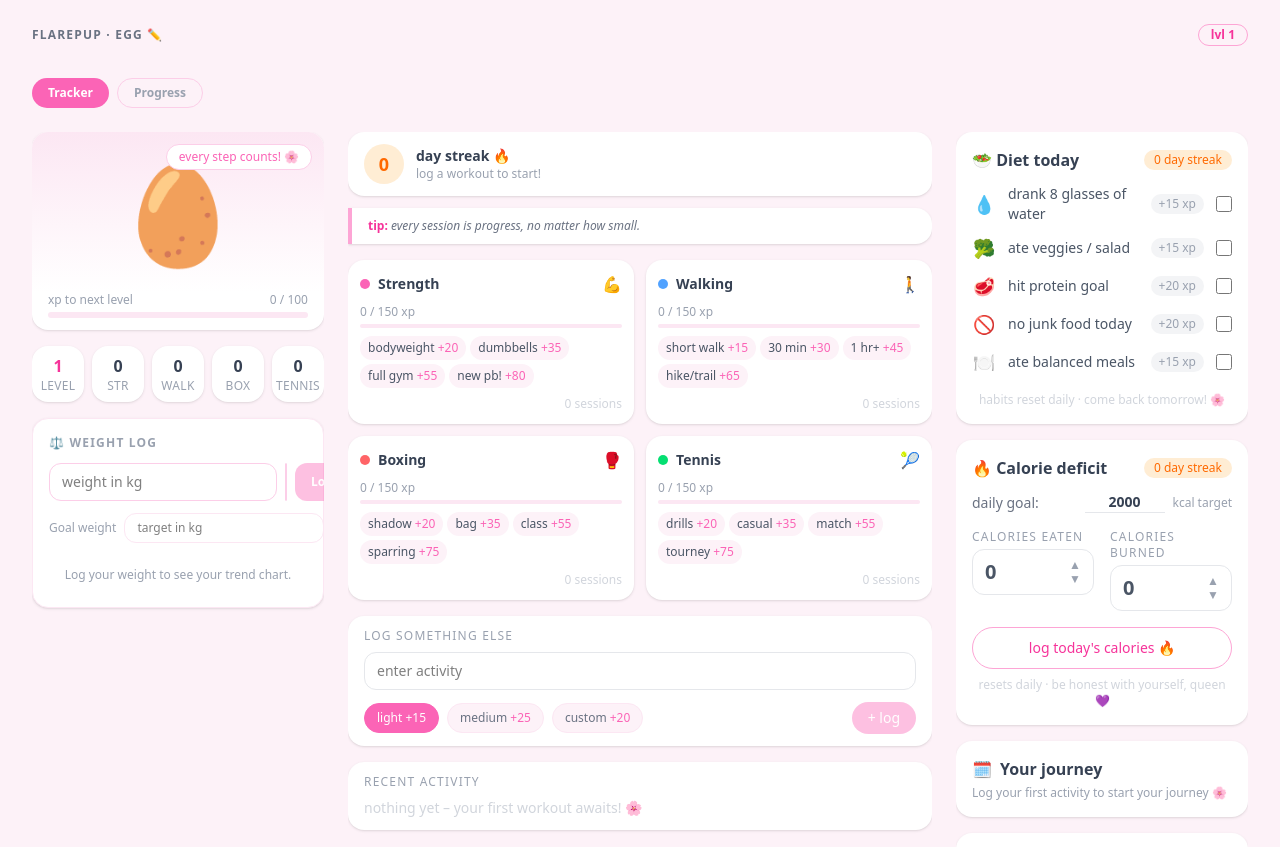
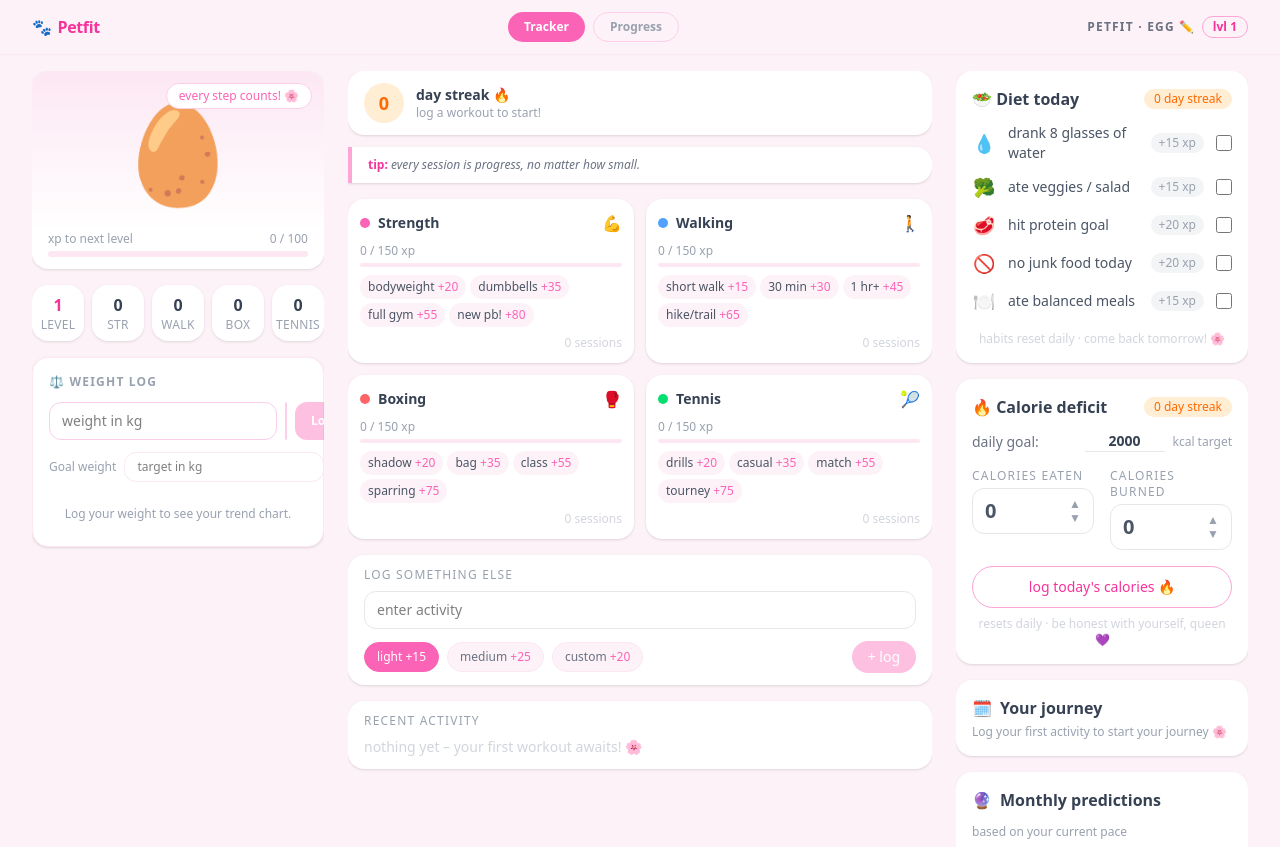
Before and after one commit to benringia/Virtual-Pet-Fitness, a Vue app: page / in a window 1280 px wide. Shown: the top 847 px of the page. Built offline with nearby package versions, Linux system fonts and the light colour scheme.

Commit message:
added app name, and header layout

```diff
--- a/src/App.vue
+++ b/src/App.vue
@@ -1,48 +1,7 @@
 <template>
   <div class="min-h-screen bg-pink-50">
-    <div class="max-w-7xl mx-auto px-4 lg:px-8 py-6">
-      <!-- Header -->
-      <header class="flex items-center justify-between mb-5 lg:mb-8">
-        <div class="flex items-center gap-1">
-          <template v-if="!editing">
-            <span class="text-xs font-bold tracking-widest text-gray-500 uppercase">
-              {{ state.petName }} · {{ stage }}
-            </span>
-            <button @click="startEdit" class="text-gray-400 hover:text-pink-400 transition-colors text-xs leading-none">✏️</button>
-          </template>
-          <template v-else>
-            <input
-              ref="inputEl"
-              v-model="editValue"
-              maxlength="20"
-              @keyup.enter="saveEdit"
-              @blur="saveEdit"
-              class="text-xs font-bold tracking-widest text-gray-500 uppercase bg-transparent border-b border-pink-300 focus:outline-none w-32"
-            />
-            <span class="text-xs font-bold tracking-widest text-gray-500 uppercase">· {{ stage }}</span>
-          </template>
-        </div>
-        <div class="flex items-center gap-2">
-          <span v-if="state.startDate" class="text-xs text-gray-400">day {{ dayCount }}</span>
-          <span class="border border-pink-300 text-pink-500 rounded-full px-3 py-0.5 text-xs font-semibold">
-            lvl {{ state.level }}
-          </span>
-        </div>
-      </header>
-
-      <!-- Tab switcher -->
-      <nav class="flex gap-2 mb-5 lg:mb-6" aria-label="View switcher">
-        <button
-          @click="activeView = 'tracker'"
-          :class="activeView === 'tracker' ? 'bg-pink-400 text-white' : 'text-gray-400 hover:bg-pink-50 border border-pink-200'"
-          class="rounded-full px-4 py-1.5 text-xs font-semibold transition-colors"
-        >Tracker</button>
-        <button
-          @click="activeView = 'progress'"
-          :class="activeView === 'progress' ? 'bg-pink-400 text-white' : 'text-gray-400 hover:bg-pink-50 border border-pink-200'"
-          class="rounded-full px-4 py-1.5 text-xs font-semibold transition-colors"
-        >Progress</button>
-      </nav>
+    <Header v-model="activeView" />
+    <div class="max-w-7xl mx-auto px-4 lg:px-8 py-4">
 
       <ProgressDashboard v-if="activeView === 'progress'" />
 
@@ -63,12 +22,14 @@
           <StatsPanel />
         </div>
       </div>
+
     </div>
   </div>
 </template>
 
 <script setup>
-import { computed, onMounted, ref, nextTick } from 'vue'
+import { onMounted, ref } from 'vue'
+import Header from './components/Header.vue'
 import Pet from './components/Pet.vue'
 import WorkoutLogger from './components/WorkoutLogger.vue'
 import DietHabits from './components/DietHabits.vue'
@@ -77,29 +38,9 @@ import WeightLog from './components/WeightLog.vue'
 import StatsPanel from './components/StatsPanel.vue'
 import ProgressDashboard from './components/ProgressDashboard.vue'
 import { state } from './store/state.js'
-import { checkDayRollover, daysBetween, getTodayDate } from './utils/dates.js'
-import { getStageFromLevel } from './utils/xp.js'
+import { checkDayRollover } from './utils/dates.js'
 
 onMounted(() => checkDayRollover(state))
 
-const stage = computed(() => getStageFromLevel(state.level))
-const dayCount = computed(() => state.startDate ? daysBetween(state.startDate, getTodayDate()) + 1 : 1)
-
 const activeView = ref('tracker')
-
-const editing = ref(false)
-const editValue = ref('')
-const inputEl = ref(null)
-
-function startEdit() {
-  editValue.value = state.petName
-  editing.value = true
-  nextTick(() => inputEl.value?.focus())
-}
-
-function saveEdit() {
-  const trimmed = editValue.value.trim()
-  state.petName = trimmed || state.petName
-  editing.value = false
-}
 </script>
--- /dev/null
+++ b/src/components/Header.vue
@@ -0,0 +1,106 @@
+<template>
+  <header class="sticky top-0 z-10 bg-pink-50/95 backdrop-blur-sm border-b border-pink-100">
+    <div class="max-w-7xl mx-auto px-4 lg:px-8 py-3">
+
+      <!-- Desktop: single row 3-zone grid -->
+      <!-- Mobile row 1: logo + pet info -->
+      <div class="flex items-center justify-between lg:grid lg:grid-cols-[auto_1fr_auto] lg:gap-4">
+
+        <!-- Left: Petfit wordmark -->
+        <div class="flex items-center gap-1.5 font-bold text-pink-500 tracking-tight text-base">
+          <span aria-hidden="true">🐾</span>
+          <span>Petfit</span>
+        </div>
+
+        <!-- Center: tab switcher — hidden on mobile row 1, shown on desktop -->
+        <nav class="hidden lg:flex justify-center gap-2" aria-label="View switcher">
+          <button
+            @click="emit('update:modelValue', 'tracker')"
+            :class="modelValue === 'tracker' ? 'bg-pink-400 text-white' : 'text-gray-400 hover:bg-pink-100 border border-pink-200'"
+            class="rounded-full px-4 py-1.5 text-xs font-semibold transition-colors"
+          >Tracker</button>
+          <button
+            @click="emit('update:modelValue', 'progress')"
+            :class="modelValue === 'progress' ? 'bg-pink-400 text-white' : 'text-gray-400 hover:bg-pink-100 border border-pink-200'"
+            class="rounded-full px-4 py-1.5 text-xs font-semibold transition-colors"
+          >Progress</button>
+        </nav>
+
+        <!-- Right: pet info -->
+        <div class="flex items-center gap-2">
+          <!-- Pet name (editable) + stage -->
+          <div class="flex items-center gap-1">
+            <template v-if="!editing">
+              <span class="text-xs font-bold tracking-widest text-gray-500 uppercase">
+                {{ state.petName }} · {{ stage }}
+              </span>
+              <button @click="startEdit" aria-label="Rename pet" class="text-gray-400 hover:text-pink-400 transition-colors text-xs leading-none">✏️</button>
+            </template>
+            <template v-else>
+              <input
+                ref="inputEl"
+                v-model="editValue"
+                maxlength="20"
+                @keyup.enter="saveEdit"
+                @blur="saveEdit"
+                class="text-xs font-bold tracking-widest text-gray-500 uppercase bg-transparent border-b border-pink-300 focus:outline-none w-28"
+              />
+              <span class="text-xs font-bold tracking-widest text-gray-500 uppercase">· {{ stage }}</span>
+            </template>
+          </div>
+          <!-- Level badge -->
+          <span class="border border-pink-300 text-pink-500 rounded-full px-2.5 py-0.5 text-xs font-semibold whitespace-nowrap">
+            lvl {{ state.level }}
+          </span>
+          <!-- Day counter -->
+          <span v-if="state.startDate" class="text-xs text-gray-400 whitespace-nowrap">day {{ dayCount }}</span>
+        </div>
+
+      </div>
+
+      <!-- Mobile row 2: tab switcher -->
+      <nav class="flex gap-2 mt-2 lg:hidden" aria-label="View switcher">
+        <button
+          @click="emit('update:modelValue', 'tracker')"
+          :class="modelValue === 'tracker' ? 'bg-pink-400 text-white' : 'text-gray-400 hover:bg-pink-100 border border-pink-200'"
+          class="rounded-full px-4 py-1.5 text-xs font-semibold transition-colors"
+        >Tracker</button>
+        <button
+          @click="emit('update:modelValue', 'progress')"
+          :class="modelValue === 'progress' ? 'bg-pink-400 text-white' : 'text-gray-400 hover:bg-pink-100 border border-pink-200'"
+          class="rounded-full px-4 py-1.5 text-xs font-semibold transition-colors"
+        >Progress</button>
+      </nav>
+
+    </div>
+  </header>
+</template>
+
+<script setup>
+import { computed, ref, nextTick } from 'vue'
+import { state } from '../store/state.js'
+import { getStageFromLevel } from '../utils/xp.js'
+import { daysBetween, getTodayDate } from '../utils/dates.js'
+
+const props = defineProps(['modelValue'])
+const emit = defineEmits(['update:modelValue'])
+
+const stage = computed(() => getStageFromLevel(state.level))
+const dayCount = computed(() => state.startDate ? daysBetween(state.startDate, getTodayDate()) + 1 : 1)
+
+const editing = ref(false)
+const editValue = ref('')
+const inputEl = ref(null)
+
+function startEdit() {
+  editValue.value = state.petName
+  editing.value = true
+  nextTick(() => inputEl.value?.focus())
+}
+
+function saveEdit() {
+  const trimmed = editValue.value.trim()
+  state.petName = trimmed || state.petName
+  editing.value = false
+}
+</script>
--- a/src/store/persistence.js
+++ b/src/store/persistence.js
@@ -1,7 +1,7 @@
 const STORAGE_KEY = 'flarepup-v5'
 
 const defaultState = {
-  petName: "Flarepup",
+  petName: "Petfit",
   startDate: null,
   currentDate: null,
   xp: 0,
```
Also changed, not shown: 1 other file (tests, documents, lock files or other folders).
